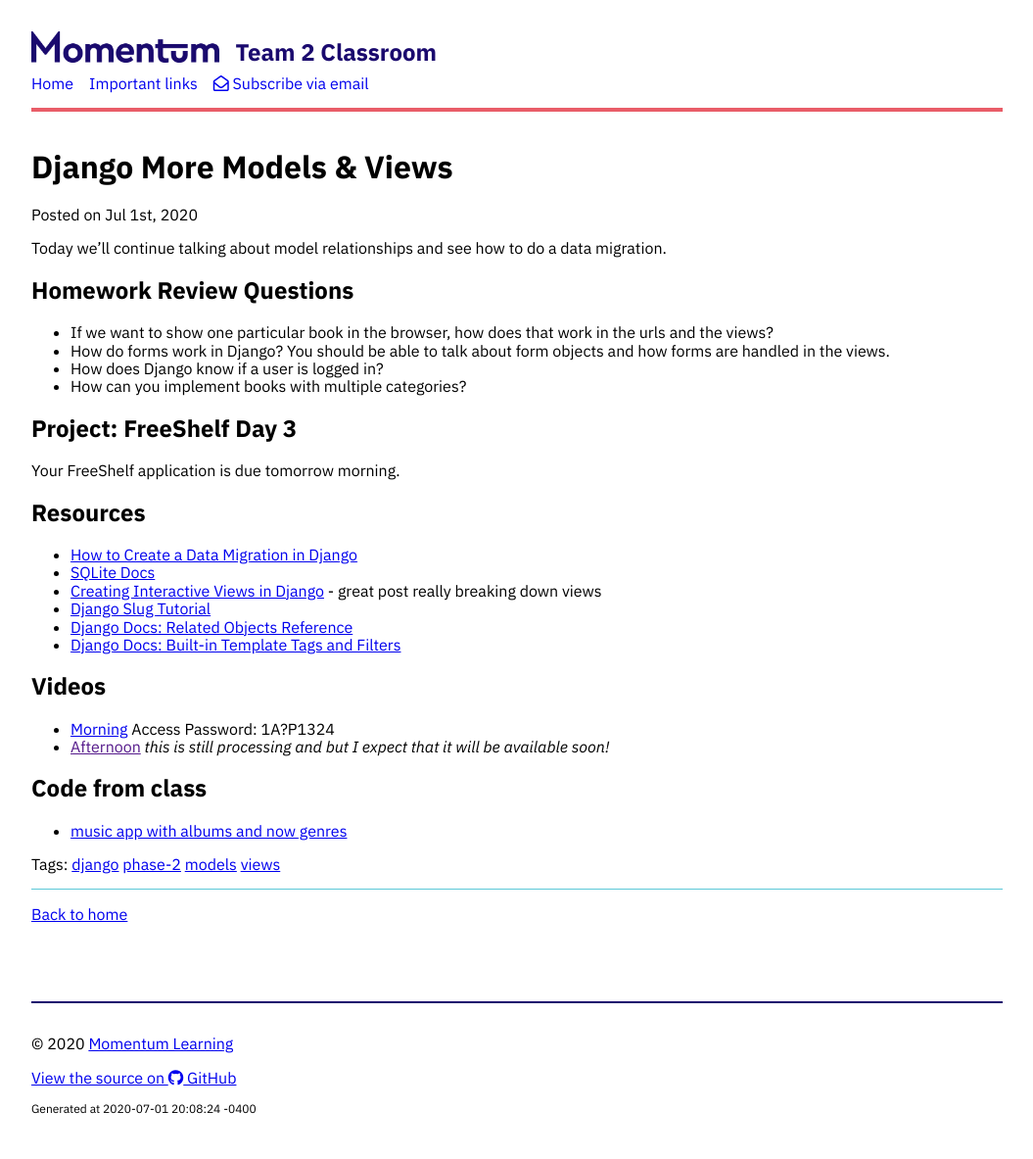
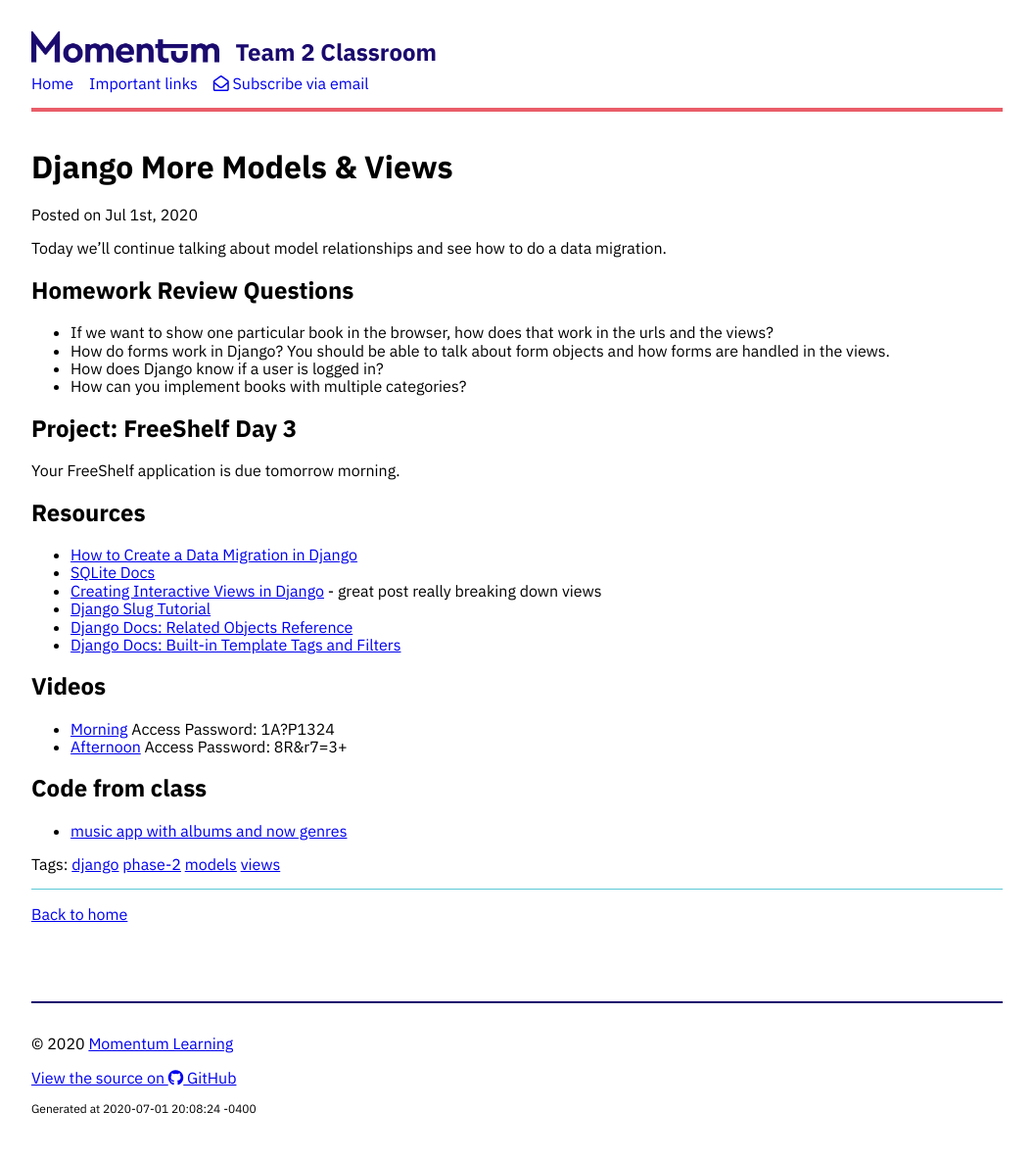
Before and after one commit to momentum-team-3/momentum-team-3.github.io, a Jekyll site: the page built from _posts/2020-07-01-django-more-models.md, in a window 1280 px wide. Shown: the whole page at 98% size, without its empty margins (112-1167 px from the left). Built offline with Jekyll 4.4.1, drawn with Linux system fonts in a browser that asks for light colours; nearby versions of some CDN libraries.

Commit message:
Add afternoon video

```diff
--- a/_posts/2020-07-01-django-more-models.md
+++ b/_posts/2020-07-01-django-more-models.md
@@ -29,7 +29,7 @@ Your FreeShelf application is due tomorrow morning.
 ## Videos
 
 - [Morning](https://us02web.zoom.us/rec/share/ppJVC4zArV9OY5XhtxHjQ6ACDrzjaaa8gCkdq_IFzErhSg9IcyWVKdacKyy-Gj7N) Access Password: 1A?P1324
-- [Afternoon]() _this is still processing and but I expect that it will be available soon!_
+- [Afternoon](https://us02web.zoom.us/rec/share/5swtCL75p0ZLeJXkwUTBc_MGJNrqX6a81ShLrPEInU31IvJlCXWRokOqiB5cPVSE) Access Password: 8R&r7=3+
 
 ## Code from class
 
```
